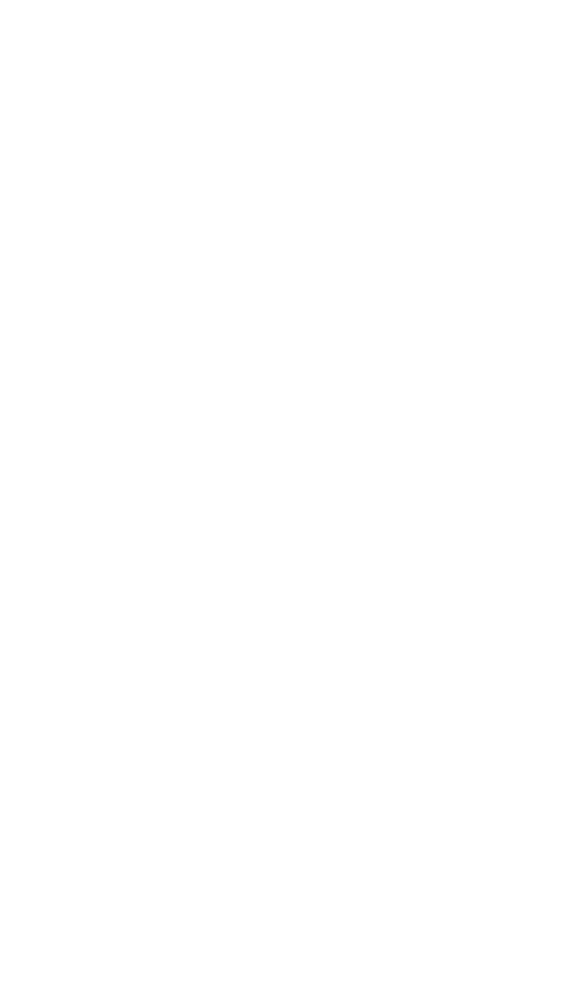
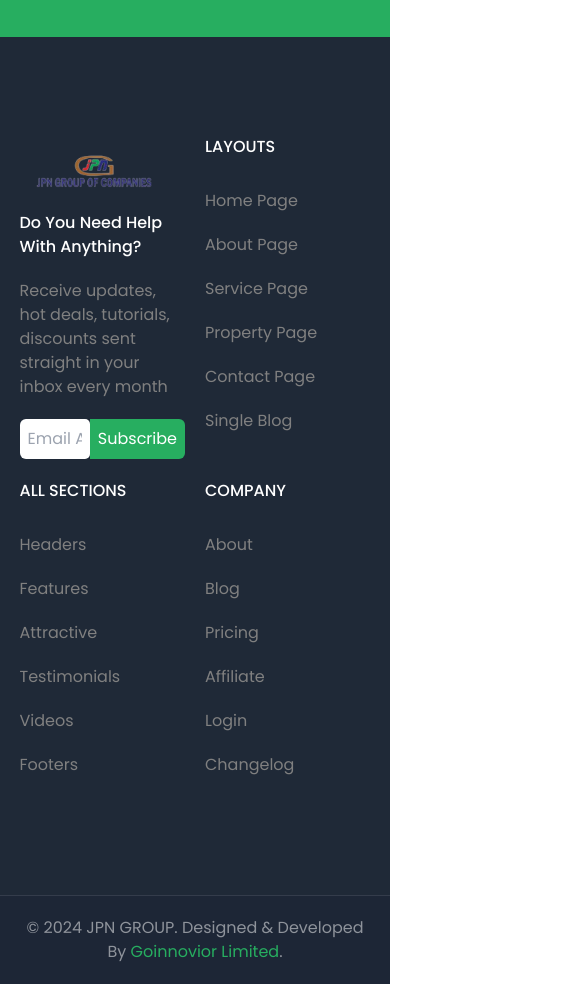
Before and after one commit to AnikHaque/JPN-Group, a React (Create React App) app: page /propertydetails/1 in a window 390 px wide. Shown: the part 1460-2444 px from the top of the page, 585 px wide, since content can reach past the window. Before the commit the page ends 1129 px from the top, so only its background shows below. Built offline with nearby package versions, Linux system fonts and the light colour scheme.

Commit message:
footer responsive

```diff
--- a/src/components/common/footer/Footer.jsx
+++ b/src/components/common/footer/Footer.jsx
@@ -13,46 +13,50 @@ const Footer = () => {
               <h1>Do You Have Questions ?</h1>
               <p>We'll help you to grow your career and growth.</p>
             </div>
-            <button className="btn5">Contact Us Today</button>
+            <button className="btn5 ml-[700px]">Contact Us Today</button>
           </div>
         </div>
       </section>
 
-      <footer>
-        <div className="container">
+      <footer className="bg-gray-800">
+        <div className="container py-12 grid grid-cols-1 sm:grid-cols-2 lg:grid-cols-4 gap-6">
           <div className="box">
             <div className="logo">
-              <img src={logo1} alt="" />
+              <img src={logo1} alt="Logo" />
               <h2>Do You Need Help With Anything?</h2>
               <p>
-                Receive updates, hot deals, tutorials, discounts sent straignt
+                Receive updates, hot deals, tutorials, discounts sent straight
                 in your inbox every month
               </p>
-
-              <div className="input flex">
-                <input type="text" placeholder="Email Address" />
-                <button className="bg-[#27ae60] text-white p-4 rounded-md ml-2">
-                  Subscribe
-                </button>
-              </div>
+            </div>
+            <div className="input flex">
+              <input
+                type="text"
+                placeholder="Email Address"
+                className="text-black w-2/4 p-2 rounded-l-md focus:outline-none"
+              />
+              <button className="bg-[#27ae60] text-white p-2 rounded-r-md">
+                Subscribe
+              </button>
             </div>
           </div>
 
-          {footer.map((val) => (
-            <div className="box">
+          {footer.map((val, index) => (
+            <div key={index} className="box">
               <h3>{val.title}</h3>
               <ul>
-                {val.text.map((items) => (
-                  <li> {items.list} </li>
+                {val.text.map((items, idx) => (
+                  <li key={idx}>{items.list}</li>
                 ))}
               </ul>
             </div>
           ))}
         </div>
       </footer>
-      <div className="legal">
+
+      <div className="legal bg-gray-400 py-4 text-center">
         <span>
-          © 2024 JPN GROUP. Designd & Developed By{" "}
+          © 2024 JPN GROUP. Designed & Developed By{" "}
           <span className="text-[#27ae60]">Goinnovior Limited</span>.
         </span>
       </div>
--- a/src/components/pages/Pages.jsx
+++ b/src/components/pages/Pages.jsx
@@ -36,7 +36,7 @@ const Pages = () => {
             component={PropertyDetails}
           />
         </Switch>
-        {/* <Footer /> */}
+        <Footer />
       </Router>
     </>
   );
```
